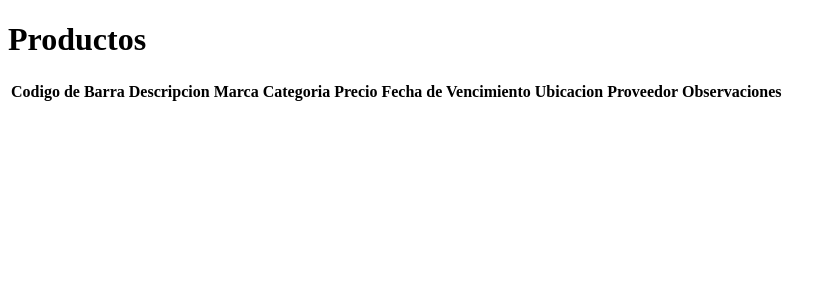
After one commit to Yaco-Lee/MignoneApp, a Django app: page / in a window 1280 px wide. The commit adds this page. Shown: the top 300 px of the page, without its empty margins (0-836 px from the left). Run offline with Django 3.2, Linux system fonts and the light colour scheme; data that the repository does not hold is empty.

Commit message:
Se agrega el listado de productos

```diff
--- /dev/null
+++ b/ROOT_Sistema_Inventario/Producto/static/Producto/main.css
@@ -0,0 +1,3 @@
+.producto_item {
+    cursor: pointer;
+}
--- a/ROOT_Sistema_Inventario/Producto/templates/producto_crear_form.html
+++ b/ROOT_Sistema_Inventario/Producto/templates/producto_crear_form.html
@@ -12,6 +12,8 @@
         <input type="submit"></input>
     </form>
 
+    {{ from.errors }}
+
 
 </body>
 </html>
--- /dev/null
+++ b/ROOT_Sistema_Inventario/Producto/templates/producto_listado.html
@@ -0,0 +1,43 @@
+{% extends 'layout.html' %}
+
+{% block body %}
+<h1> Productos </h1>
+
+<table id="productos_listado">
+    <tr>
+        <th>Codigo de Barra</th>
+        <th>Descripcion</th>
+        <th>Marca</th>
+        <th>Categoria</th>
+        <th>Precio</th>
+        <th>Fecha de Vencimiento</th>
+        <th>Ubicacion</th>
+        <th>Proveedor</th>
+        <th>Observaciones</th>
+    </tr>
+
+    {% for producto in productos %}
+
+    <tr onclick="goToDetalleProducto()" class="producto_item">
+        <td>{{ producto.cod_de_barra }}</td>
+        <td>{{ producto.descripcion }}</td>
+        <td>{{ producto.marca }}</td>
+        <td>{{ producto.categoria }}</td>
+        <td>{{ producto.precio }}</td>
+        <td>{{ producto.fecha_vencimiento }}</td>
+        <td>{{ producto.ubicacion }}</td>
+        <td>{{ producto.proveedor }}</td>
+        <td>{{ producto.observaciones }}</td>
+    </tr>
+
+    {% endfor %}
+</table>
+
+{% endblock body %}
+
+{% block scripts %}
+    function goToDetalleProducto() {
+        window.location = "http://localhost:8000/productos";
+    }
+
+{% endblock scripts %}
--- a/ROOT_Sistema_Inventario/Producto/views.py
+++ b/ROOT_Sistema_Inventario/Producto/views.py
@@ -1,7 +1,6 @@
 from django.shortcuts import render
 from .forms import ProductoForm
 from .models import Producto
-# Create your views here.
 
 
 def crear_formulario(request):
@@ -13,5 +12,10 @@ def crear_formulario(request):
             form = ProductoForm()
         else:
             print(form.errors)
-    context = {'form': ProductoForm()}
+    context = {'form': form}
     return render(request, 'producto_crear_form.html', context)
+
+def listar_productos(request):
+    productos = Producto.objects.all().order_by('categoria')
+    context = {'productos': productos}
+    return render(request, 'producto_listado.html', context)
--- a/ROOT_Sistema_Inventario/Sistema_Inventario/urls.py
+++ b/ROOT_Sistema_Inventario/Sistema_Inventario/urls.py
@@ -15,12 +15,13 @@ Including another URLconf
 """
 from django.contrib import admin
 from django.urls import path
-from Producto.views import crear_formulario
+from Producto.views import crear_formulario, listar_productos
 
 
 urlpatterns = [
     path('admin/', admin.site.urls),
-    path('productos/', crear_formulario, name='CrearProducto')
+    path('productos/', crear_formulario, name='CrearProducto'),
+    path('', listar_productos, name='listar_productos')
 ]
 
 # TODO agregar el path a la pagina que quiera agregar en el servidor cuando tenga alguna.
--- /dev/null
+++ b/ROOT_Sistema_Inventario/templates/layout.html
@@ -0,0 +1,20 @@
+<!DOCTYPE html>
+<html lang="en">
+<head>
+    <meta charset="UTF-8">
+    <title>Sistema Inventario</title>
+
+    {% load static  %}
+
+    <link rel="stylesheet" type="text/css" href="{% static "Producto/main.css" %}" />
+</head>
+<body>
+    {% block body %}
+    {% endblock body %}
+
+    <script>
+        {% block scripts %}
+        {% endblock scripts %}
+    </script>
+</body>
+</html>
```
